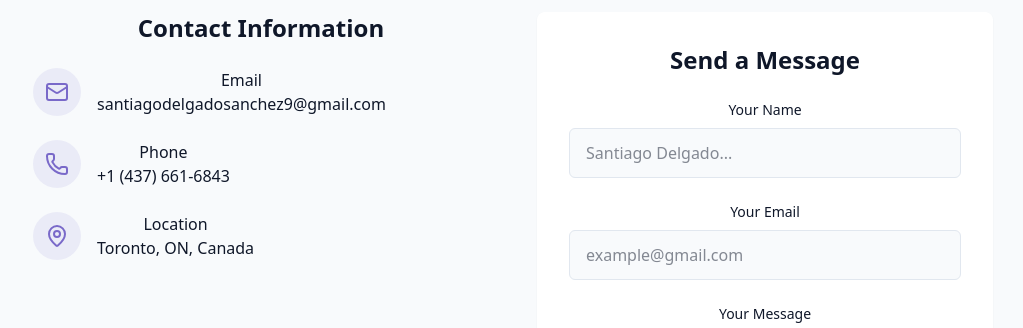
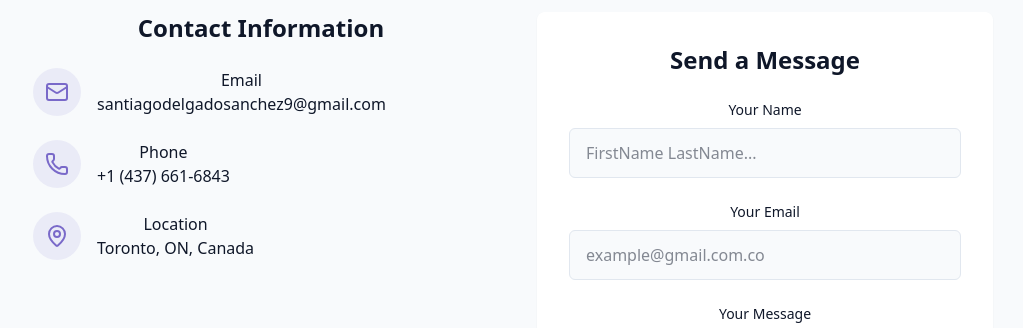
Before and after one commit to Santi2307/santi-portafolio, a React (Vite) app: page / in a window 1280 px wide. Shown: the part 4580-4908 px from the top of the page, without its empty margins (127-1150 px from the left). Built offline with nearby package versions, Linux system fonts and the light colour scheme; no server answers.

Commit message:
change the contact section box

```diff
--- a/src/components/ContactSection.jsx
+++ b/src/components/ContactSection.jsx
@@ -83,7 +83,7 @@ const ContactForm = () => {
         <input
           type="text"
           id="name"
-          placeholder="Santiago Delgado..."
+          placeholder="FirstName LastName..."
           {...register("name")}
           className={cn(
             "w-full px-4 py-3 rounded-md border border-input bg-background focus:outline-hidden focus:ring-2 focus:ring-primary",
@@ -102,7 +102,7 @@ const ContactForm = () => {
         <input
           type="email"
           id="email"
-          placeholder="example@gmail.com"
+          placeholder="example@gmail.com.co"
           {...register("email")}
           className={cn(
             "w-full px-4 py-3 rounded-md border border-input bg-background focus:outline-hidden focus:ring-2 focus:ring-primary",
```
